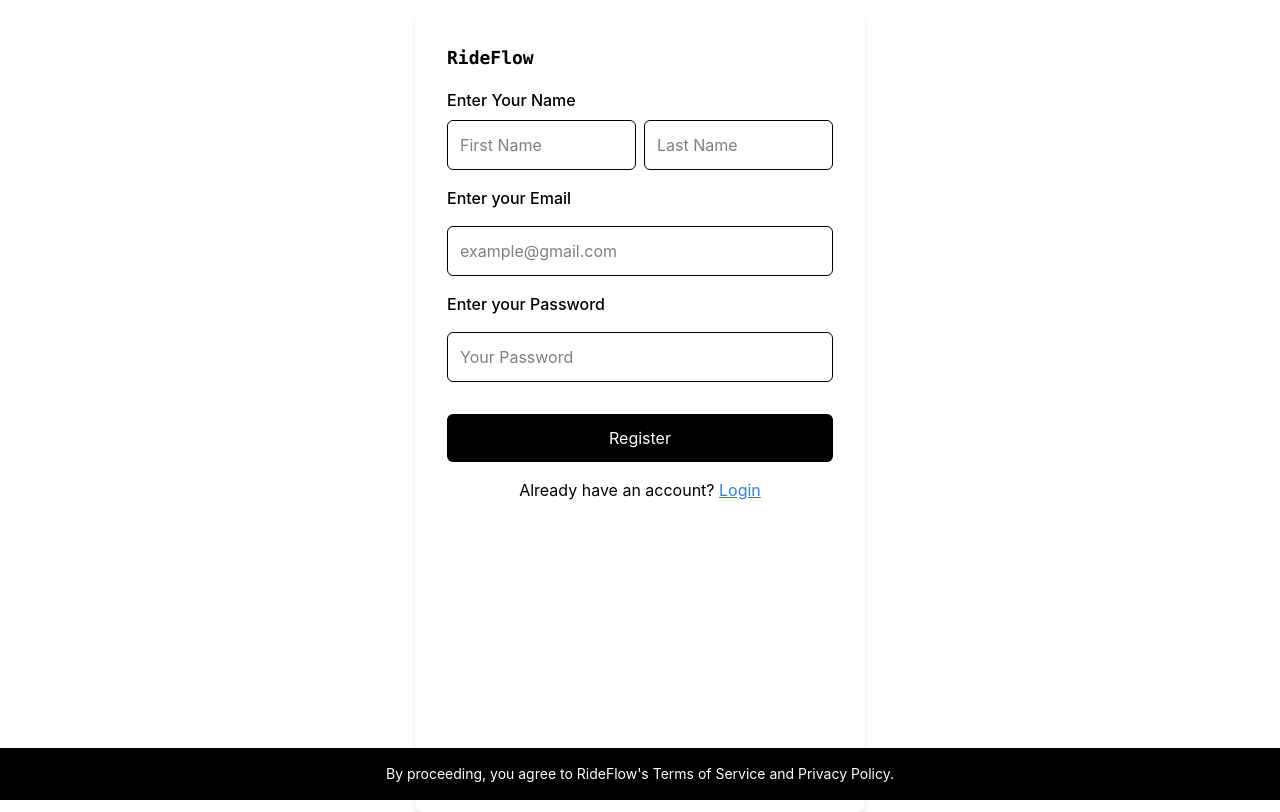
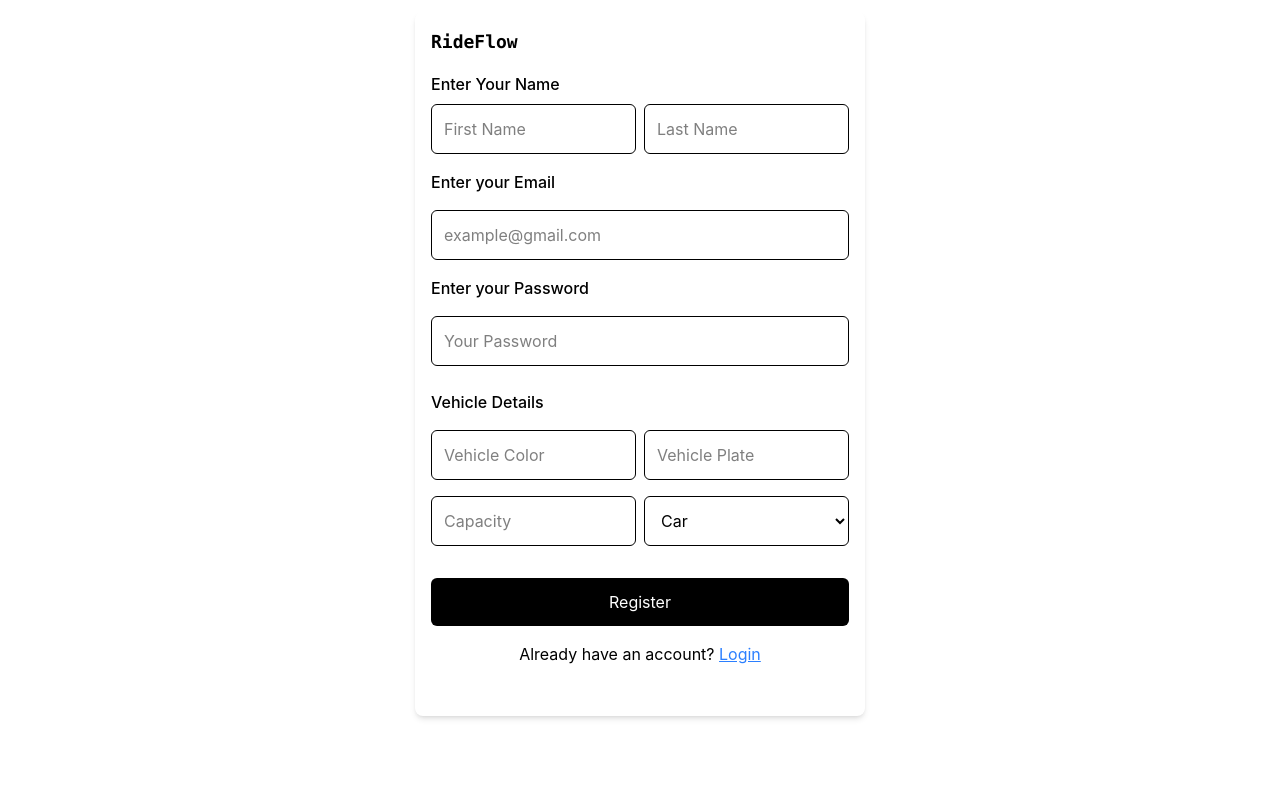
Before and after one commit to NishantSingh-01/RideFlow_, a React (Vite) app in the folder client/: page /captain-register in a window 1280 px wide. Built offline with nearby package versions, Linux system fonts and the light colour scheme; no server answers.

Commit message:
fixes captain register page

```diff
--- a/client/src/pages/CaptainRegister.jsx
+++ b/client/src/pages/CaptainRegister.jsx
@@ -2,13 +2,16 @@ import React, { useState } from 'react'
 import { Link, useNavigate } from 'react-router-dom'
 import { toast } from 'react-toastify'
 import axios from "axios"
-
 
 const CaptainRegister = () => {
   const [firstName, setFirstName] = useState("")
   const [lastName, setLastName] = useState("")
   const [email, setEmail] = useState("")
   const [password, setPassword] = useState("")
+  const [color, setColor] = useState("")
+  const [plate, setPlate] = useState("")
+  const [capacity, setCapacity] = useState("")
+  const [vehicleType, setVehicleType] = useState("car")
   const [loading, setLoading] = useState(false)
   const navigate = useNavigate()
 
@@ -20,11 +23,16 @@ const CaptainRegister = () => {
       lastname: lastName,
       email,
       password,
+      color,
+      plate,
+      capacity: Number(capacity),
+      vehicle_type: vehicleType,
     }
     try {
-
-      const response = await axios.post(`${import.meta.env.VITE_API_URL}/auth/register`, data)
-      // console.log(response.data)
+      const response = await axios.post(
+        `${import.meta.env.VITE_API_URL}/captain/register`,
+        data
+      )
 
       localStorage.setItem("Captaintoken", response.data.data.token)
       toast.success('Registration successful!')
@@ -32,6 +40,10 @@ const CaptainRegister = () => {
       setLastName("")
       setEmail("")
       setPassword("")
+      setColor("")
+      setPlate("")
+      setCapacity("")
+      setVehicleType("car")
 
       navigate('/')
     } catch (error) {
@@ -43,11 +55,12 @@ const CaptainRegister = () => {
       setLoading(false)
     }
   }
+
   return (
-    <div className="h-screen w-screen scroll-auto flex justify-center mt-3">
+    <div className="h-screen w-screen scroll-auto flex justify-center mt-3 overflow-y-auto pb-24">
       <form
         onSubmit={submitHandler}
-        className="p-8 rounded-lg shadow-md flex flex-col gap-4 w-[450px]"
+        className="p-4 rounded-lg shadow-md flex flex-col gap-4 w-[450px]"
       >
         <div className="font-mono text-lg font-bold">
           RideFlow
@@ -65,6 +78,7 @@ const CaptainRegister = () => {
               value={firstName}
               onChange={(e) => setFirstName(e.target.value)}
               className="p-3 border rounded-md outline-none focus:border-blue-500 w-1/2"
+              required
             />
 
             <input
@@ -73,6 +87,7 @@ const CaptainRegister = () => {
               value={lastName}
               onChange={(e) => setLastName(e.target.value)}
               className="p-3 border rounded-md outline-none focus:border-blue-500 w-1/2"
+              required
             />
           </div>
         </div>
@@ -105,27 +120,64 @@ const CaptainRegister = () => {
           className="p-3 border rounded-md outline-none focus:border-blue-500"
         />
 
+        <div className="font-medium mt-2">Vehicle Details</div>
+
+        <div className="flex gap-2">
+          <input
+            required
+            type="text"
+            placeholder="Vehicle Color"
+            value={color}
+            onChange={(e) => setColor(e.target.value)}
+            className="p-3 border rounded-md outline-none focus:border-blue-500 w-1/2"
+          />
+          <input
+            required
+            type="text"
+            placeholder="Vehicle Plate"
+            value={plate}
+            onChange={(e) => setPlate(e.target.value)}
+            className="p-3 border rounded-md outline-none focus:border-blue-500 w-1/2"
+          />
+        </div>
+
+        <div className="flex gap-2">
+          <input
+            required
+            type="number"
+            min="1"
+            placeholder="Capacity"
+            value={capacity}
+            onChange={(e) => setCapacity(e.target.value)}
+            className="p-3 border rounded-md outline-none focus:border-blue-500 w-1/2"
+          />
+
+          <select
+            value={vehicleType}
+            onChange={(e) => setVehicleType(e.target.value.toLowerCase())}
+            className="p-3 border rounded-md outline-none focus:border-blue-500 w-1/2"
+          >
+            <option value="car">Car</option>
+            <option value="bike">Bike</option>
+            <option value="auto">Auto</option>
+          </select>
+        </div>
+
         <button
           type="submit"
-          className="bg-black mt-4 text-white p-3 rounded-md hover:bg-gray-900"
+          disabled={loading}
+          className="bg-black mt-4 text-white p-3 rounded-md hover:bg-gray-900 disabled:opacity-60"
         >
           {loading ? "Registering..." : "Register"}
         </button>
 
         <p className="text-center">
           Already have an account?{" "}
-          <Link
-            to="/login"
-            className="text-blue-500 underline"
-          >
+          <Link to="/login" className="text-blue-500 underline">
             Login
           </Link>
         </p>
-        <div className="fixed bottom-0 left-0 w-full bg-black text-white p-4 text-center">
-          <p className="text-sm">
-            By proceeding, you agree to RideFlow's Terms of Service and Privacy Policy.
-          </p>
-        </div>
+
       </form>
     </div>
   )
--- a/client/src/pages/UserLogin.jsx
+++ b/client/src/pages/UserLogin.jsx
@@ -89,7 +89,7 @@ const UserLogin = () => {
         </button>
         <p className='pl-2'>Create Account as User <Link to='/register' className='underline text-blue-400'>Sign up</Link></p>
 
-        <div className="mt-auto mb-3">
+        <div className="mt-auto mb-8">
           <button
             type="button"
             onClick={() => { navigate('/captain-login') }}
```
